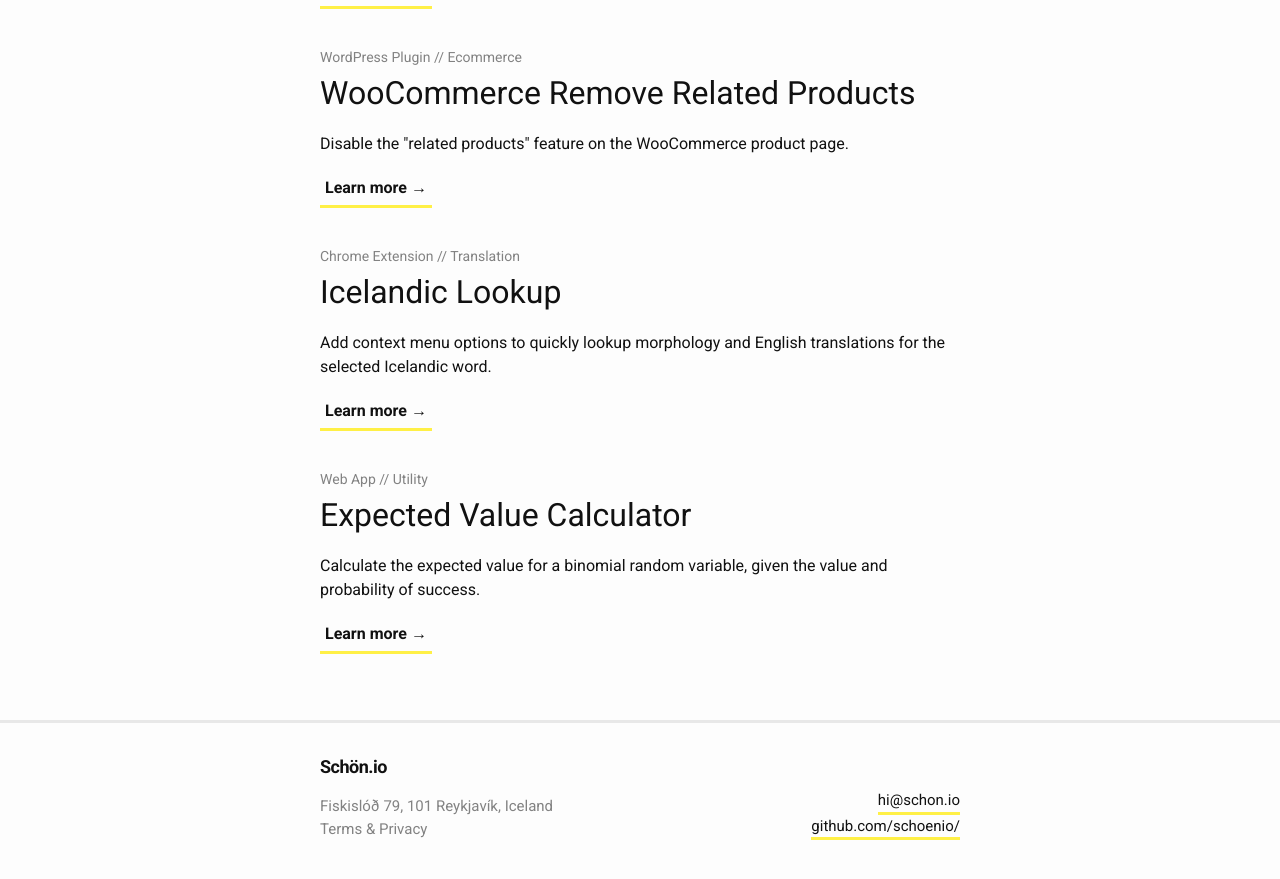
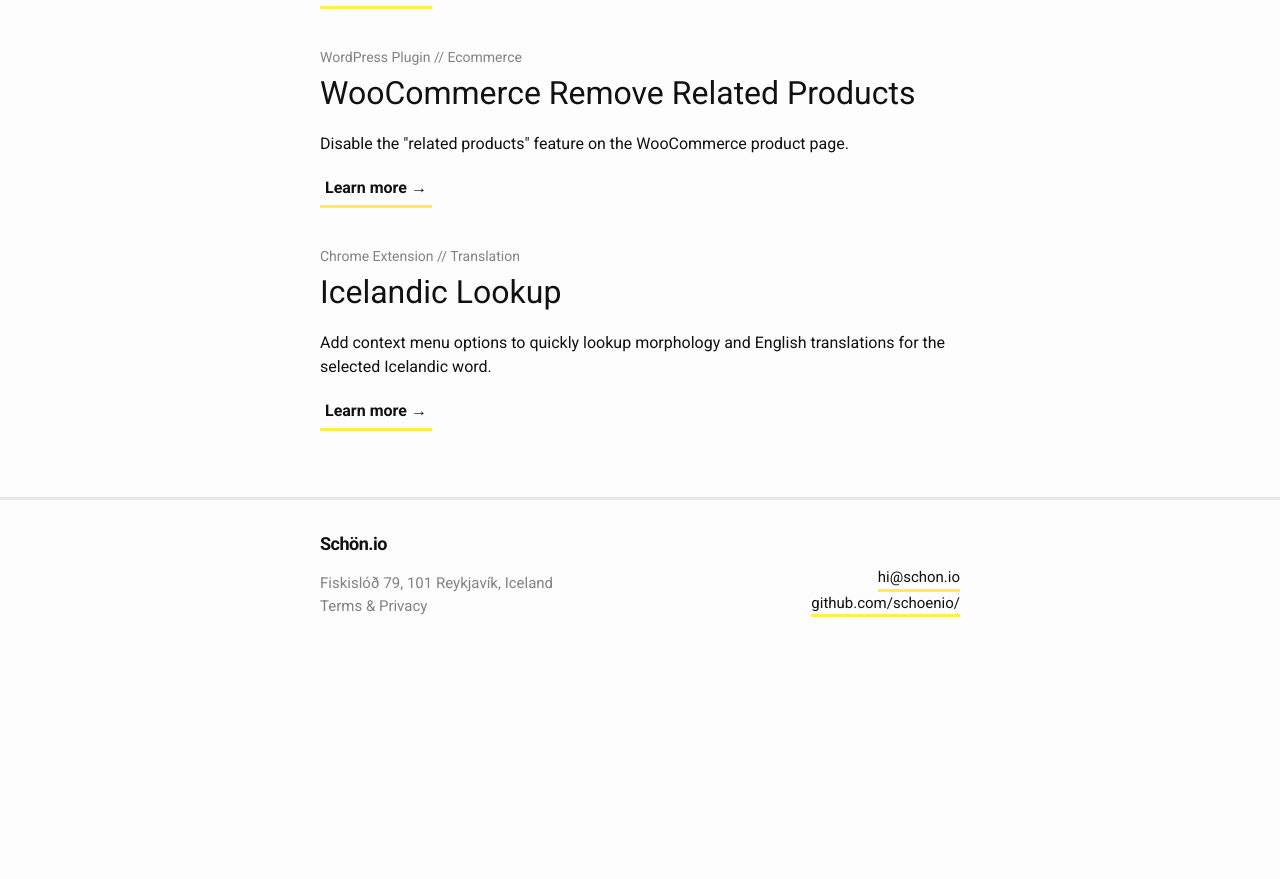
Before and after one commit to schoenio/schoenio.github.io, a Jekyll site: the page built from index.html, in a window 1280 px wide and 900 px high, scrolled down 636 px. Shown: the top 879 px of the window. Built offline with Jekyll 4.4.1, drawn with Linux system fonts in a browser that asks for light colours; comment, search, counter and statistics services are not loaded; after the commit the page ends 1313 px from its top, so only the background shows below that.

Commit message:
Remove Expected Value Calculator from homepage and sitemap
Resolves #28

Signed-off-by: Peter Hartree <web@peterhartree.co.uk>

```diff
--- a/index.html
+++ b/index.html
@@ -35,11 +35,4 @@
     <p>Add context menu options to quickly lookup morphology and English translations for the selected Icelandic word.</p>
     <p><a href="https://chrome.google.com/webstore/detail/icelandic-lookup/bbhockemibcedjkpgmkfpjldepammphb?hl=en" class="btn btn-primary" target="_blank">Learn more</a></p>
   </div>
-
-  <div class="margin-bottom">
-    <span class="post-meta">Web App // Utility</span>
-    <h2><a href="/expected-value-calculator/">Expected Value Calculator</a></h2>
-    <p>Calculate the expected value for a binomial random variable, given the value and probability of success.</p>
-    <p><a href="/expected-value-calculator/" class="btn btn-primary">Learn more</a></p>
-  </div>
 </div>
```
Also changed, not shown: _pages/expected-value-calculator.md (+1 -0 lines).
